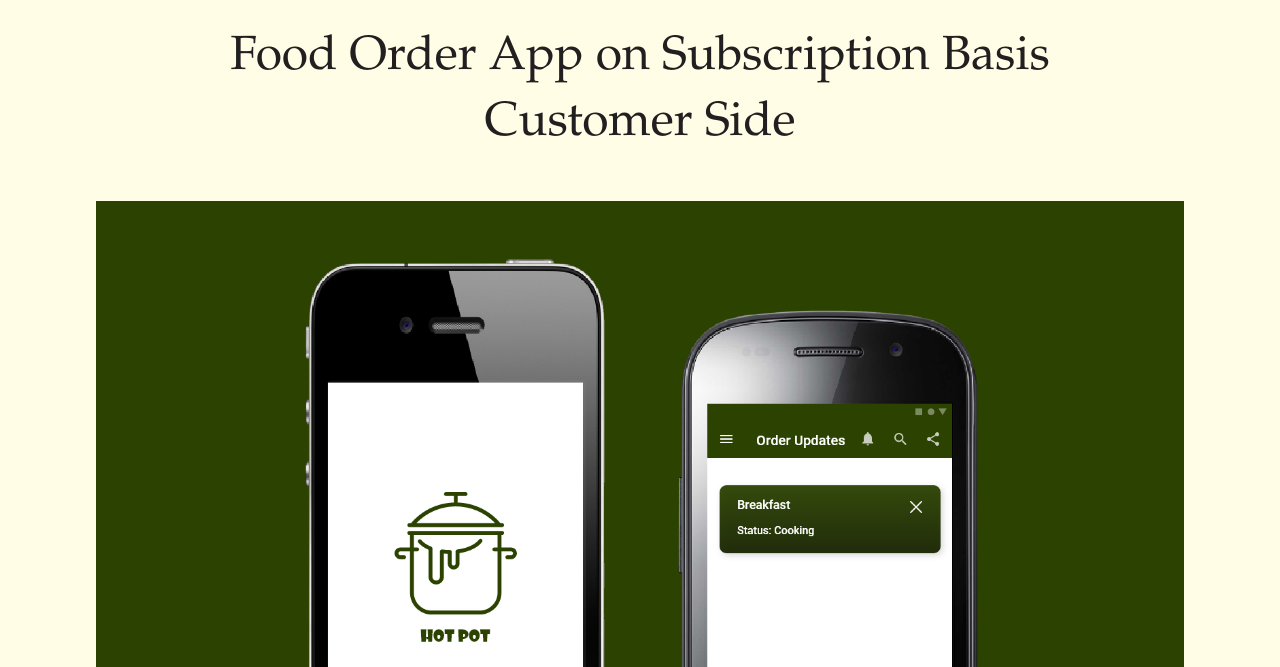
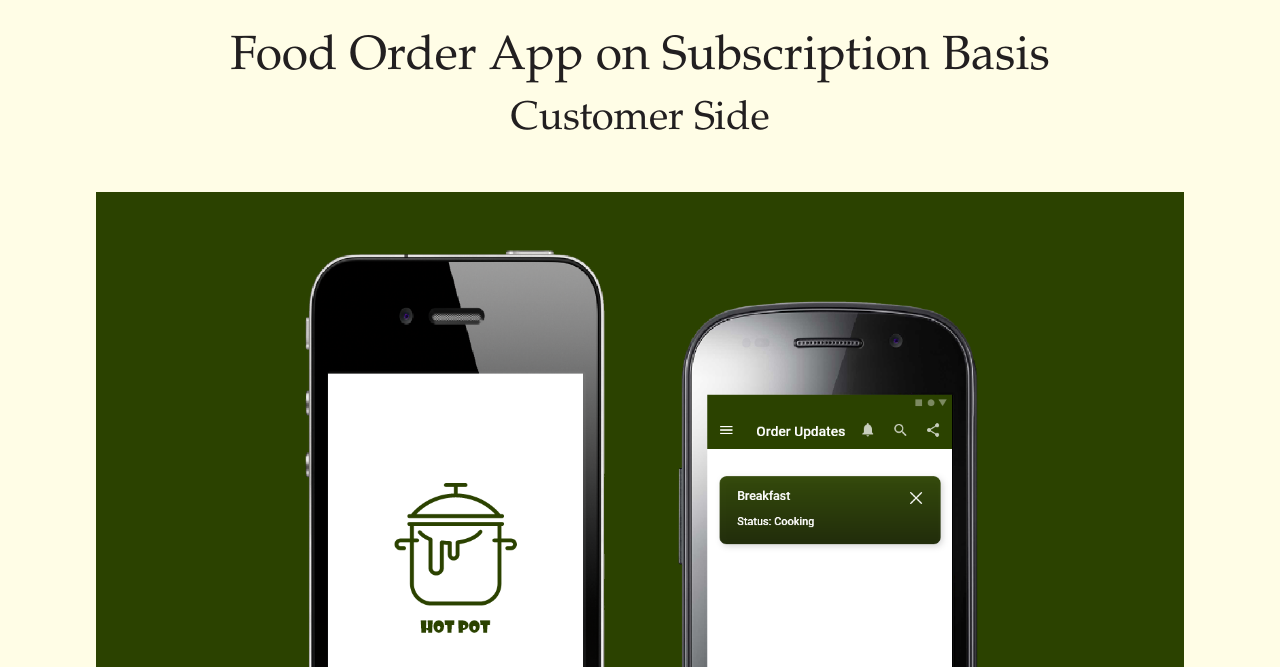
Before and after one commit to keerthana-portfolio/keerthana-portfolio.github.io, a plain HTML site: page project2.html in a window 1280 px wide. Shown: the part 133-800 px from the top of the page. Drawn offline with nearby package versions, Linux system fonts and the light colour scheme.

Commit message:
disp 6 p2

```diff
--- a/project2.html
+++ b/project2.html
@@ -39,7 +39,7 @@
 
 <section class="ml-lg-5 pl-lg-5 pr-lg-5 mr-lg-5 space">
 <h1 class="display-5 mt-5 text-center">Food Order App on Subscription Basis</h1>
-<h2 class="display-5 mb-5 text-center">Customer Side</h1>
+<h2 class="display-6 mb-5 text-center">Customer Side</h1>
 <img src="assets/project2_mockup.png"  width="100%" class="mb-5 " alt="Desktop View">
 
 <h2 class="pb-2">Problem Statement</h2>
```
